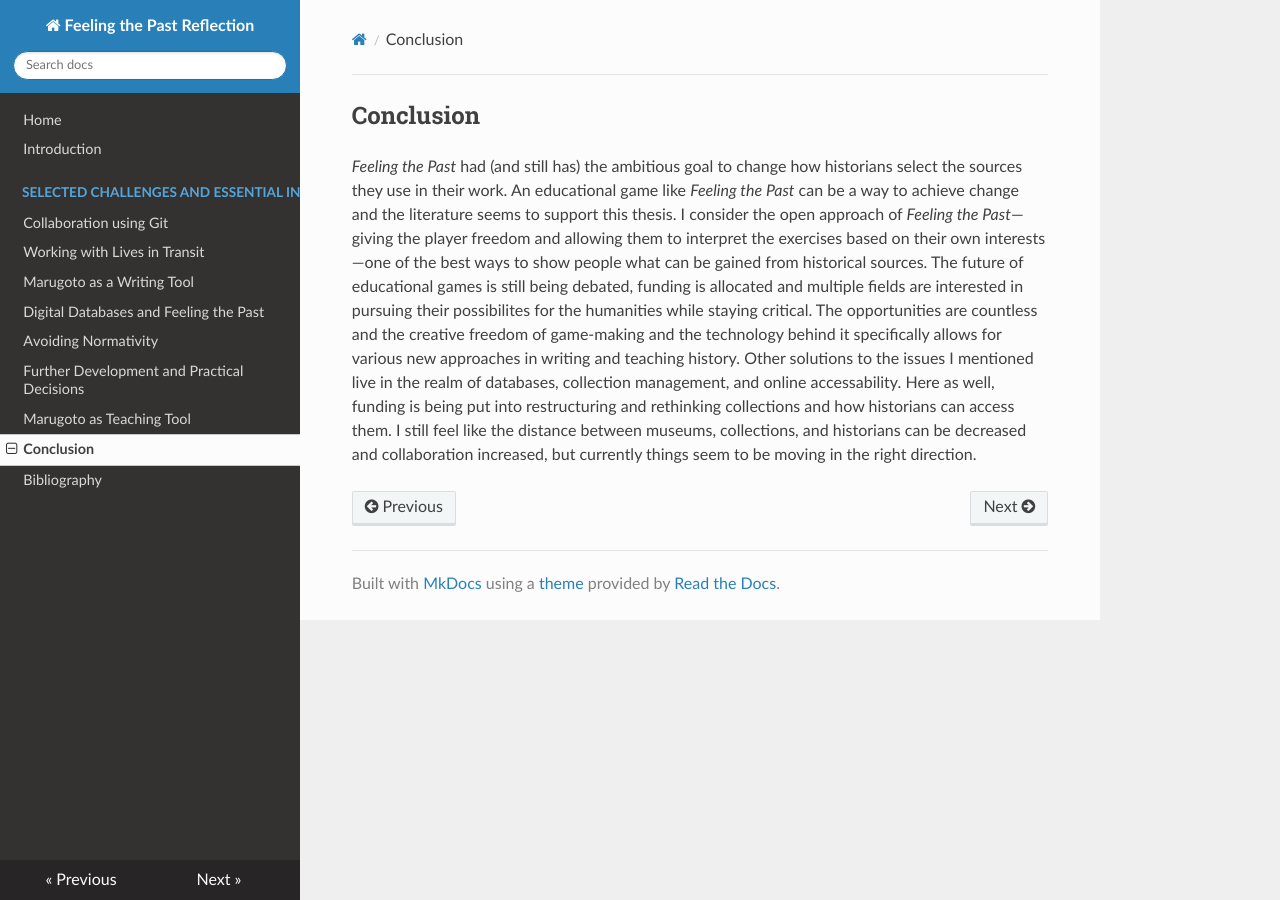
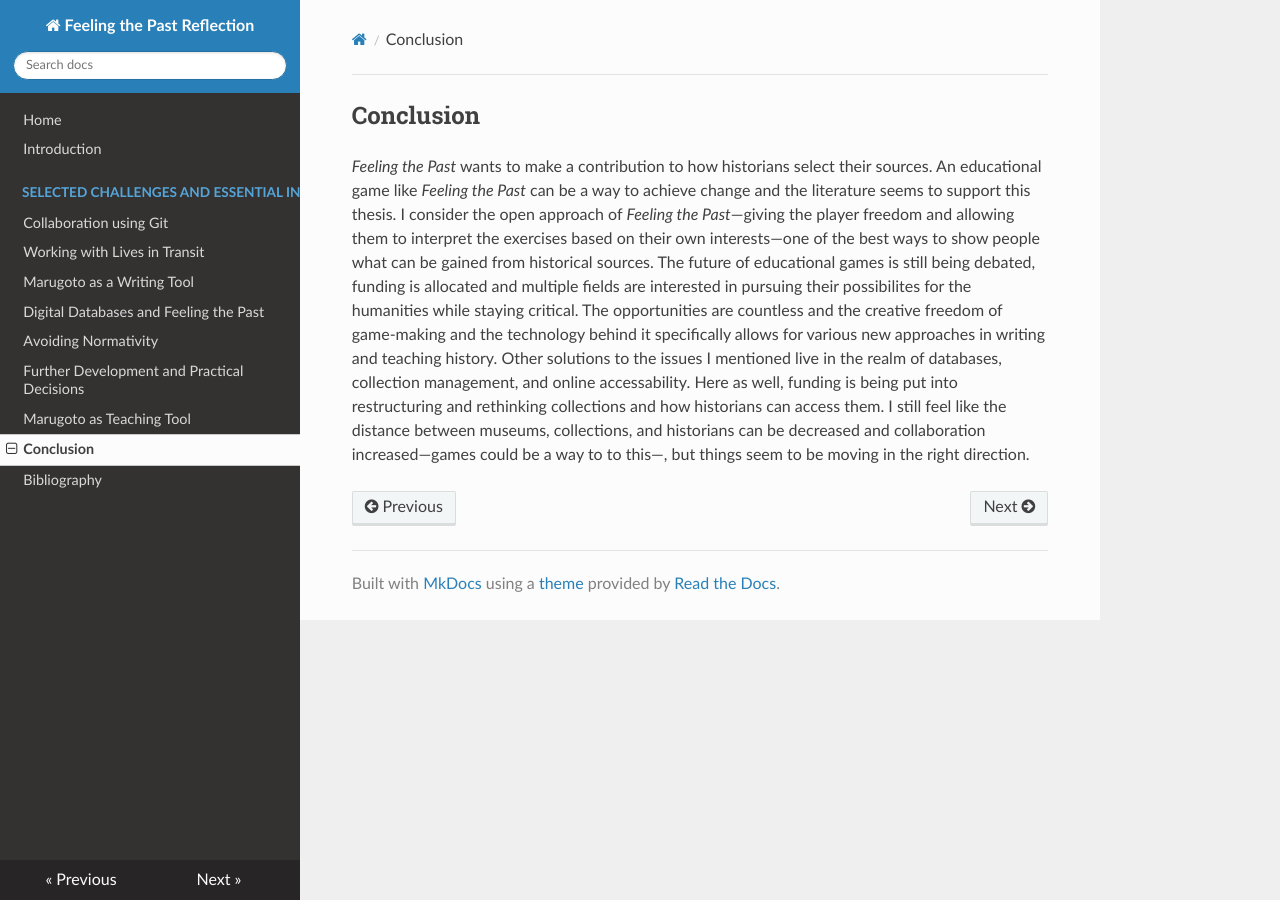
Before and after one commit to henokemp/university-work, an MkDocs documentation site: the page built from docs/conclusion.md, in a window 1280 px wide. Built offline with MkDocs 1.6.1, drawn with Linux system fonts in a browser that asks for light colours; nearby versions of some CDN libraries.

Commit message:
copyedits

```diff
--- a/docs/conclusion.md
+++ b/docs/conclusion.md
@@ -1,3 +1,3 @@
 ## Conclusion
 
-*Feeling the Past* had (and still has) the ambitious goal to change how historians select the sources they use in their work. An educational game like *Feeling the Past* can be a way to achieve change and the literature seems to support this thesis. I consider the open approach of *Feeling the Past*—giving the player freedom and allowing them to interpret the exercises based on their own interests—one of the best ways to show people what can be gained from historical sources. The future of educational games is still being debated, funding is allocated and multiple fields are interested in pursuing their possibilites for the humanities while staying critical. The opportunities are countless and the creative freedom of game-making and the technology behind it specifically allows for various new approaches in writing and teaching history. Other solutions to the issues I mentioned live in the realm of databases, collection management, and online accessability. Here as well, funding is being put into restructuring and rethinking collections and how historians can access them. I still feel like the distance between museums, collections, and historians can be decreased and collaboration increased, but currently things seem to be moving in the right direction.
+*Feeling the Past* wants to make a contribution to how historians select their sources. An educational game like *Feeling the Past* can be a way to achieve change and the literature seems to support this thesis. I consider the open approach of *Feeling the Past*—giving the player freedom and allowing them to interpret the exercises based on their own interests—one of the best ways to show people what can be gained from historical sources. The future of educational games is still being debated, funding is allocated and multiple fields are interested in pursuing their possibilites for the humanities while staying critical. The opportunities are countless and the creative freedom of game-making and the technology behind it specifically allows for various new approaches in writing and teaching history. Other solutions to the issues I mentioned live in the realm of databases, collection management, and online accessability. Here as well, funding is being put into restructuring and rethinking collections and how historians can access them. I still feel like the distance between museums, collections, and historians can be decreased and collaboration increased—games could be a way to to this—, but things seem to be moving in the right direction.
```
Also changed, not shown: docs/goals-decisions.md (+2 -0 lines).
